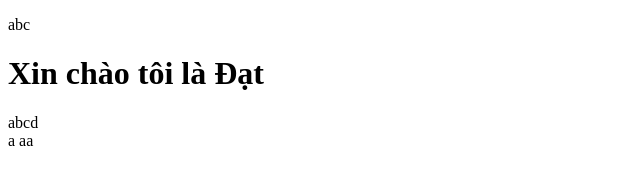
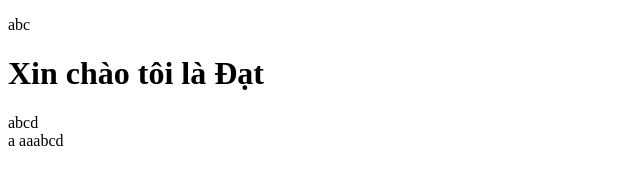
Before and after one commit to phamdatDeveloper/Learn-Javascript-Html-Css, a plain HTML site: page learn-fectch/index.html in a window 1280 px wide. Shown: the full height of the page, 0-640 px from the left. Drawn offline with Linux system fonts and the light colour scheme; no server answers.

Commit message:
commit from branch-1

```diff
--- a/learn-fectch/index.html
+++ b/learn-fectch/index.html
@@ -12,5 +12,5 @@
     abcd
     <table></table>
 a</body>
-a<script src="learn-fetch.js"></script>a
+a<script src="learn-fetch.js"></script>aabcd
 </html>
```
